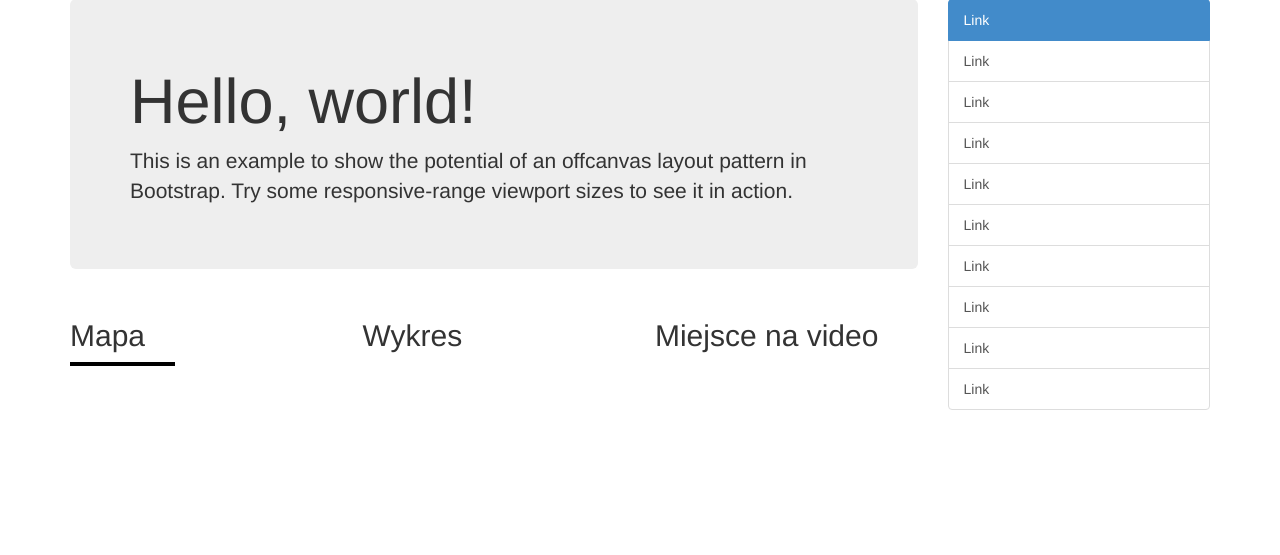
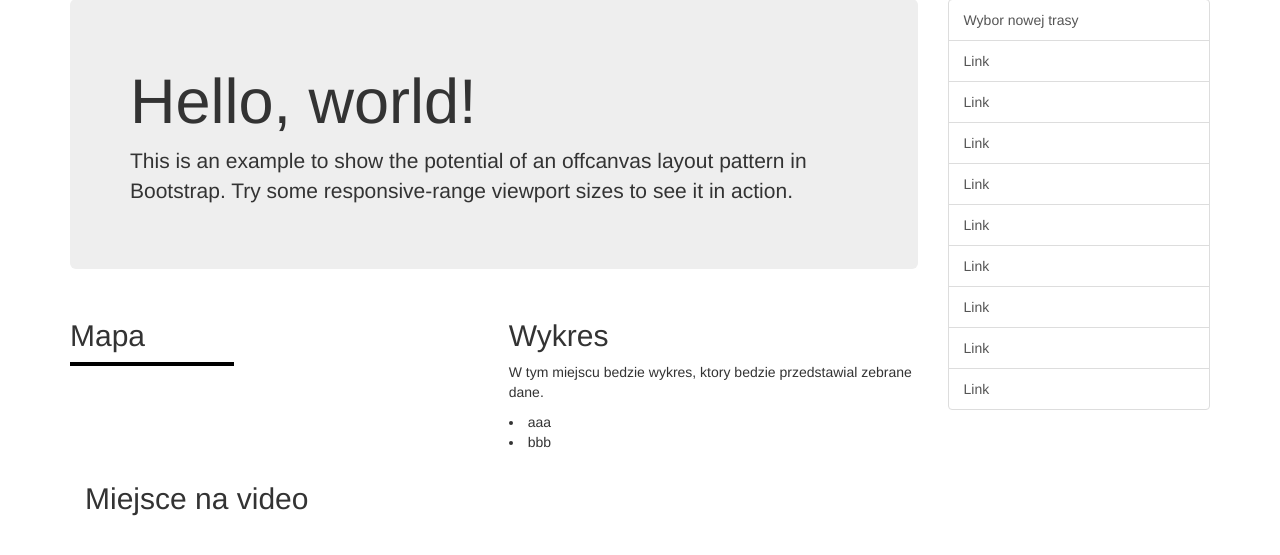
Before and after one commit to szwagier90/android_obd, a Django app: page /route/ in a window 1280 px wide. Shown: the part 51-606 px from the top of the page. Run offline with Django 3.2, Linux system fonts and the light colour scheme; some libraries are stand-ins or nearby versions.

Commit message:
zmienione rozmieszczenie tabelki

```diff
--- a/project/android_obd/templates/android_obd/route.html
+++ b/project/android_obd/templates/android_obd/route.html
@@ -24,27 +24,28 @@
             <p>This is an example to show the potential of an offcanvas layout pattern in Bootstrap. Try some responsive-range viewport sizes to see it in action.</p>
           </div>
           <div class="row">
-            <div class="col-6 col-sm-6 col-lg-4">
+            <div class="col-6 col-sm-6 col-lg-6">
               <h2>Mapa</h2>
-		<div>
-
-		</div>
 		<script src="{% static 'android_obd/js/map.js' %}"></script>
 		<div id="map-canvas" style="width: 40%; height: 40%; border: 2px solid black; background: gray;">
         		<!-- tu będzie mapa -->
     		</div>
             </div><!--/span-->
-            <div class="col-6 col-sm-6 col-lg-4">
+            <div class="col-6 col-sm-6 col-lg-6">
               <h2>Wykres</h2>
-            </div><!--/span-->
-            <div class="col-6 col-sm-6 col-lg-4">
-              <h2>Miejsce na video</h2>
+		<p>W tym miejscu bedzie wykres, ktory bedzie przedstawial zebrane dane.
+		<li>aaa
+		<li>bbb
+		</p>
             </div><!--/span-->
           </div><!--/row-->
-        </div><!--/span-->
+	 <div class="col-6 col-sm-6 col-lg-6">
+	 <h2>Miejsce na video</h2>
+         </div><!--/span-->
+	</div><!--/span-->
         <div class="col-xs-6 col-sm-3 sidebar-offcanvas" id="sidebar" role="navigation">
           <div class="list-group">
-            <a href="#" class="list-group-item active">Link</a>
+            <a href="{% url 'register' %}" class="list-group-item">Wybor nowej trasy</a>
             <a href="#" class="list-group-item">Link</a>
             <a href="#" class="list-group-item">Link</a>
             <a href="#" class="list-group-item">Link</a>
@@ -57,4 +58,5 @@
           </div>
         </div><!--/span-->
       </div><!--/row-->
+    </div><!--/container-->
 {% endblock content %}
```
